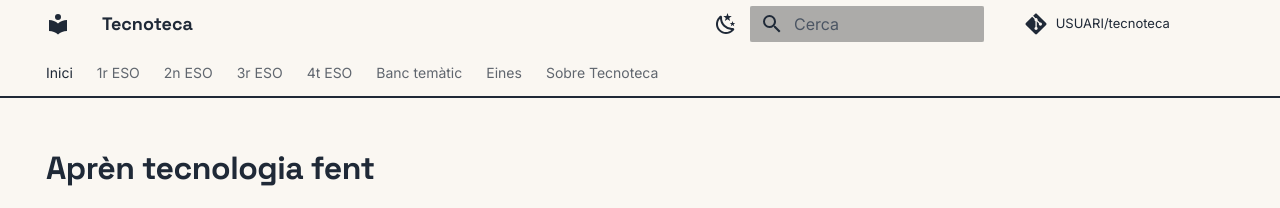
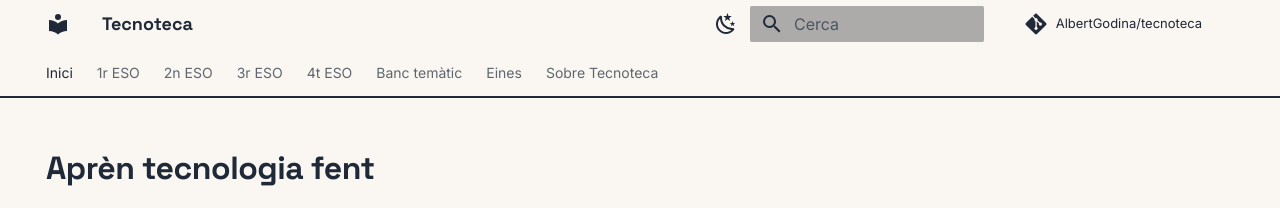
Before and after one commit to AlbertGodina/tecnoteca, an MkDocs documentation site: the page built from docs/index.md, in a window 1280 px wide. Shown: the top 208 px of the page. Built offline with MkDocs 1.6.1 and Material for MkDocs 9.7.7, drawn with Linux system fonts in a browser that asks for light colours; comment, search, counter and statistics services are not loaded.

Commit message:
Update GitHub user information in mkdocs.yml

```diff
--- a/mkdocs.yml
+++ b/mkdocs.yml
@@ -1,9 +1,9 @@
 site_name: Tecnoteca
 site_description: Guia de Tecnologia i Digitalització per a l'ESO
 # PENDENT: canvia USUARI pel teu usuari o organització de GitHub
-site_url: https://USUARI.github.io/tecnoteca/
-repo_url: https://github.com/USUARI/tecnoteca
-repo_name: USUARI/tecnoteca
+site_url: https://AlbertGodina.github.io/tecnoteca/
+repo_url: https://github.com/AlbertGodina/tecnoteca
+repo_name: AlbertGodina/tecnoteca
 copyright: Tecnoteca · CC BY-SA 4.0
 
 theme:
```
